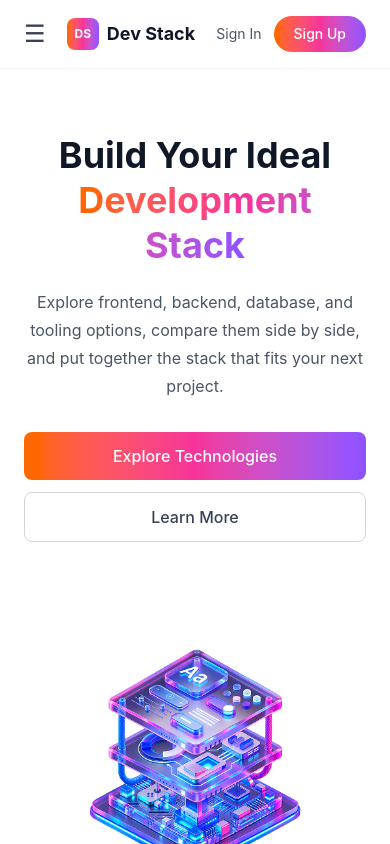
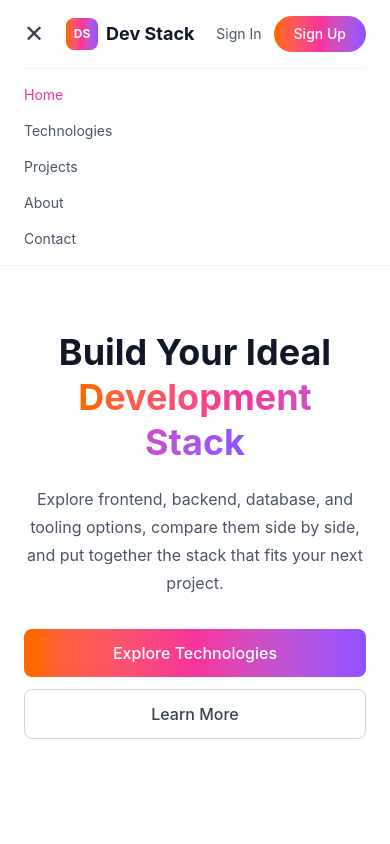
Before and after one commit to Muntasir396/assignment-5, a React (Vite) app: page / in a window 390 px wide. Both pictures are taken after a click on the button "Toggle menu". Shown: the top 844 px of the page. Built offline with nearby package versions, Linux system fonts and the light colour scheme.

Commit message:
Complete Dev Stack Builder core features

```diff
--- a/src/components/Banner.tsx
+++ b/src/components/Banner.tsx
@@ -23,10 +23,15 @@ function Banner() {
                     {/* Buttons */}
                     <div className="mt-8 flex flex-col justify-center gap-3 sm:flex-row lg:justify-start">
 
-                        <button className="rounded-lg bg-gradient-to-r from-orange-500 via-pink-500 to-violet-500 px-6 py-3 font-medium text-white">
+                        {/* Explore Technologies */}
+                        <a
+                            href="#technologies"
+                            className="rounded-lg bg-gradient-to-r from-orange-500 via-pink-500 to-violet-500 px-6 py-3 font-medium text-white"
+                        >
                             Explore Technologies
-                        </button>
+                        </a>
 
+                        {/* Learn More */}
                         <button className="rounded-lg border border-gray-300 bg-white px-6 py-3 font-medium text-gray-700 hover:bg-gray-50">
                             Learn More
                         </button>
--- a/src/components/Navbar.tsx
+++ b/src/components/Navbar.tsx
@@ -1,15 +1,26 @@
+import { useState } from "react"
+
 function Navbar() {
+  const [menuOpen, setMenuOpen] = useState(false)
+
   return (
     <nav className="sticky top-0 z-50 border-b border-gray-100 bg-white">
-      <div className="mx-auto flex max-w-7xl items-center justify-between px-6 py-4">
+      <div className="mx-auto max-w-7xl px-6 py-4">
+
+        {/* Main Navbar */}
+        <div className="flex items-center justify-between">
 
           {/* Mobile Menu Button */}
-        <button className="text-2xl text-gray-700 lg:hidden">
-          ☰
+          <button
+            onClick={() => setMenuOpen(!menuOpen)}
+            className="text-2xl text-gray-700 lg:hidden"
+            aria-label="Toggle menu"
+          >
+            {menuOpen ? "✕" : "☰"}
           </button>
 
           {/* Logo & Brand */}
-        <div className="flex items-center gap-2">
+          <a href="#" className="flex items-center gap-2">
             <div className="flex h-8 w-8 items-center justify-center rounded-lg bg-gradient-to-r from-orange-500 via-pink-500 to-violet-500 text-xs font-bold text-white">
               DS
             </div>
@@ -17,27 +28,39 @@ function Navbar() {
             <h1 className="text-lg font-bold text-gray-900">
               Dev Stack
             </h1>
-        </div>
+          </a>
 
-        {/* Navigation */}
+          {/* Desktop Navigation */}
           <div className="hidden items-center gap-8 text-sm lg:flex">
             <a href="#" className="text-pink-500">
               Home
             </a>
 
-          <a href="#technologies" className="text-gray-600 hover:text-pink-500">
+            <a
+              href="#technologies"
+              className="text-gray-600 hover:text-pink-500"
+            >
               Technologies
             </a>
 
-          <a href="#projects" className="text-gray-600 hover:text-pink-500">
+            <a
+              href="#projects"
+              className="text-gray-600 hover:text-pink-500"
+            >
               Projects
             </a>
 
-          <a href="#about" className="text-gray-600 hover:text-pink-500">
+            <a
+              href="#about"
+              className="text-gray-600 hover:text-pink-500"
+            >
               About
             </a>
 
-          <a href="#contact" className="text-gray-600 hover:text-pink-500">
+            <a
+              href="#contact"
+              className="text-gray-600 hover:text-pink-500"
+            >
               Contact
             </a>
           </div>
@@ -54,6 +77,57 @@ function Navbar() {
           </div>
 
         </div>
+
+        {/* Mobile Menu */}
+        {menuOpen && (
+          <div className="mt-4 border-t border-gray-100 pt-4 lg:hidden">
+            <div className="flex flex-col gap-4 text-sm">
+
+              <a
+                href="#"
+                onClick={() => setMenuOpen(false)}
+                className="text-pink-500"
+              >
+                Home
+              </a>
+
+              <a
+                href="#technologies"
+                onClick={() => setMenuOpen(false)}
+                className="text-gray-600 hover:text-pink-500"
+              >
+                Technologies
+              </a>
+
+              <a
+                href="#projects"
+                onClick={() => setMenuOpen(false)}
+                className="text-gray-600 hover:text-pink-500"
+              >
+                Projects
+              </a>
+
+              <a
+                href="#about"
+                onClick={() => setMenuOpen(false)}
+                className="text-gray-600 hover:text-pink-500"
+              >
+                About
+              </a>
+
+              <a
+                href="#contact"
+                onClick={() => setMenuOpen(false)}
+                className="text-gray-600 hover:text-pink-500"
+              >
+                Contact
+              </a>
+
+            </div>
+          </div>
+        )}
+
+      </div>
     </nav>
   )
 }
--- a/src/components/TechnologySection.tsx
+++ b/src/components/TechnologySection.tsx
@@ -1,28 +1,70 @@
-import { useState } from "react"
-import technologies from "../data/technologies.json"
+import { useEffect, useState } from "react"
+import { toast } from "react-toastify"
+import technologiesData from "../data/technologies.json"
 import TechnologyCard from "./TechnologyCard"
 import StackPanel from "./StackPanel"
 
+type Technology = {
+    id: string
+    name: string
+    category: string
+    description: string
+    icon: string
+    rating: number
+    difficulty: string
+    badge: string
+}
+
 function TechnologySection() {
+    const [technologies, setTechnologies] = useState<Technology[]>([])
     const [selectedTechnologies, setSelectedTechnologies] = useState<string[]>([])
+    const [loading, setLoading] = useState(true)
 
+    // Load technologies from JSON
+    useEffect(() => {
+        setTechnologies(technologiesData)
+        setLoading(false)
+    }, [])
+
+    // Add technology
     const handleAddToStack = (technologyId: string) => {
         if (selectedTechnologies.includes(technologyId)) {
-            alert("This technology is already in your stack!")
+            toast.warning("This technology is already in your stack!")
             return
         }
 
         setSelectedTechnologies((prev) => [...prev, technologyId])
+
+        const technology = technologies.find(
+            (item) => item.id === technologyId
+        )
+
+        toast.success(`${technology?.name} added to your stack!`)
     }
 
+    // Remove one technology
     const handleRemoveFromStack = (technologyId: string) => {
+        const technology = technologies.find(
+            (item) => item.id === technologyId
+        )
+
         setSelectedTechnologies((prev) =>
             prev.filter((id) => id !== technologyId)
         )
+
+        toast.info(`${technology?.name} removed from your stack.`)
     }
 
+    // Remove all technologies
     const handleRemoveAll = () => {
+        if (selectedTechnologies.length === 0) {
+            toast.warning("Your stack is already empty!")
+            return
+        }
+
         setSelectedTechnologies([])
+
+        toast.info("All technologies removed from your stack.")
     }
 
     return (
@@ -40,7 +82,19 @@ function TechnologySection() {
                     </p>
                 </div>
 
-                {/* Cards + Your Stack */}
+                {/* Loading State */}
+                {loading ? (
+                    <div className="flex min-h-60 items-center justify-center">
+                        <div className="text-center">
+                            <div className="mx-auto h-10 w-10 animate-spin rounded-full border-4 border-gray-200 border-t-pink-500" />
+
+                            <p className="mt-4 text-sm text-gray-500">
+                                Loading technologies...
+                            </p>
+                        </div>
+                    </div>
+                ) : (
+                    /* Cards + Your Stack */
                     <div className="grid grid-cols-1 gap-8 lg:grid-cols-[1fr_280px]">
 
                         {/* Technology Cards */}
@@ -63,6 +117,7 @@ function TechnologySection() {
                         />
 
                     </div>
+                )}
 
             </div>
         </section>
```
Lines whose indentation alone changed are shown as unchanged.
